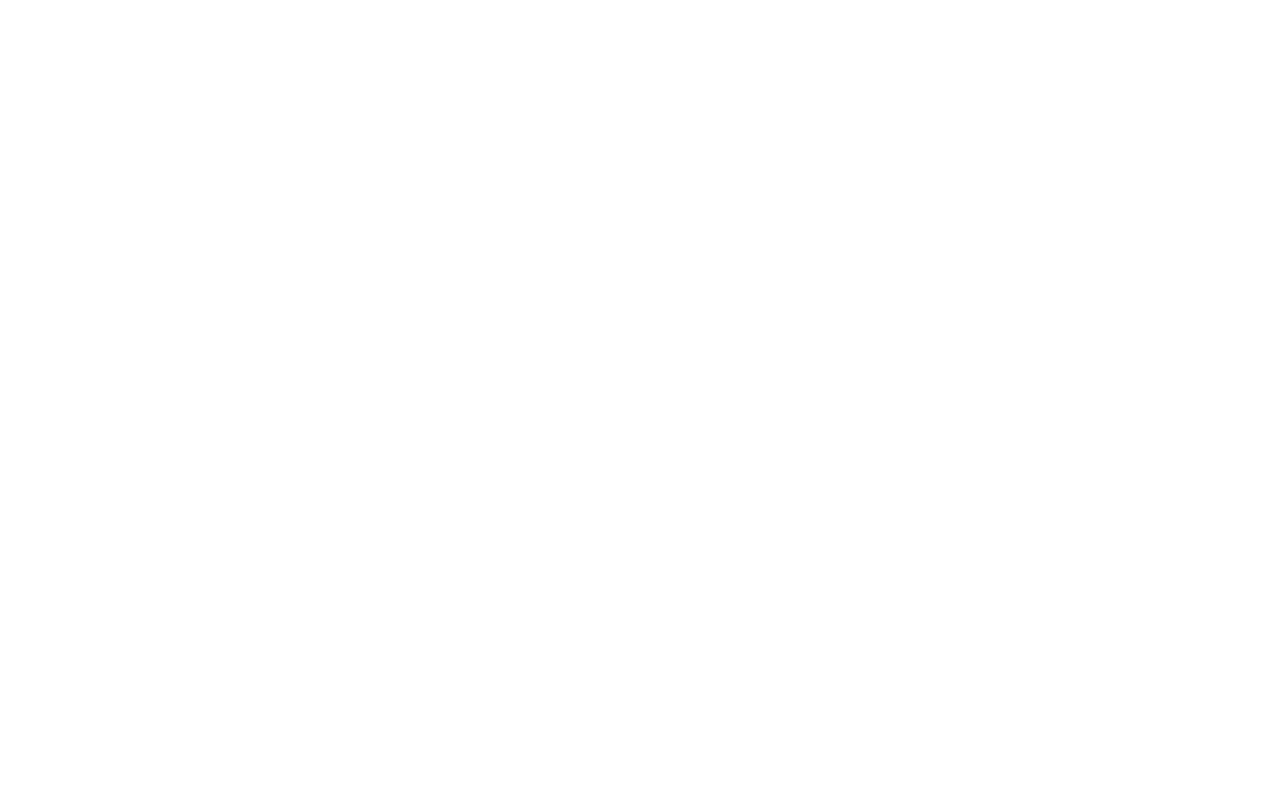
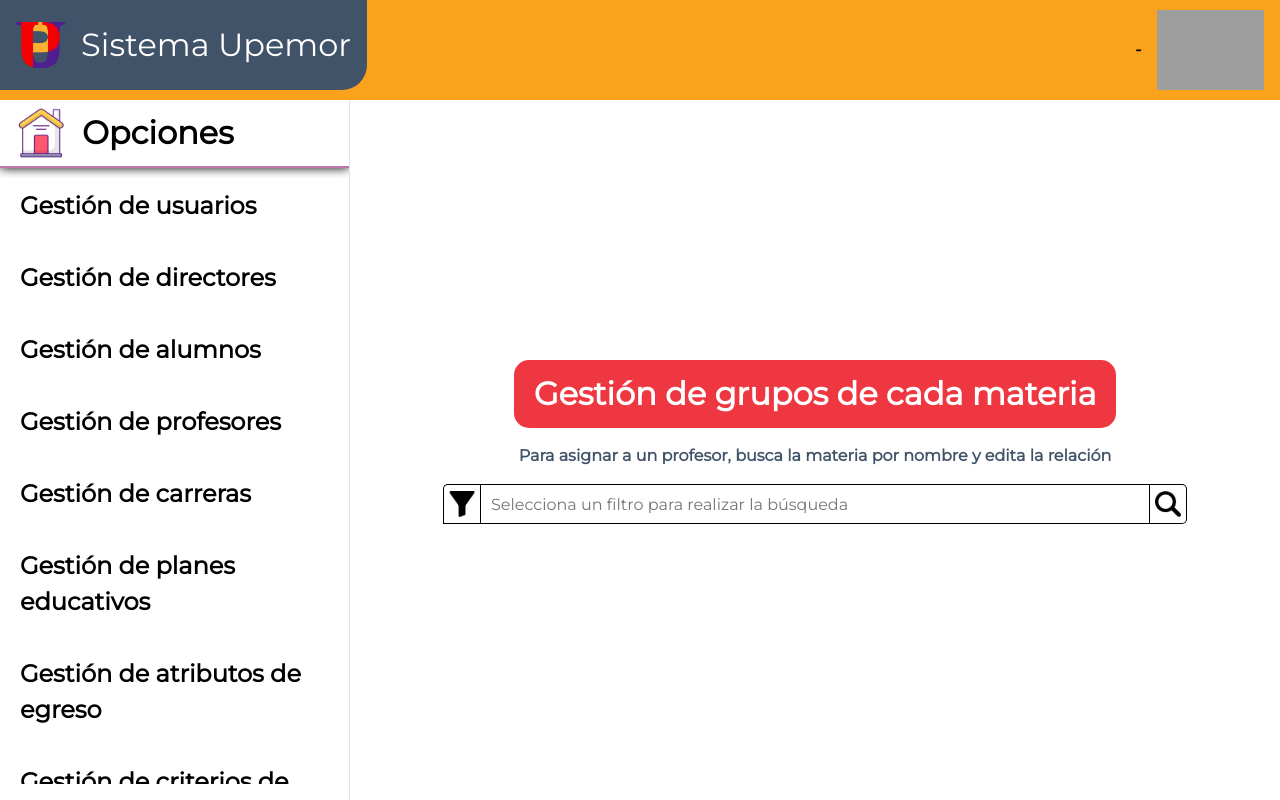
Before and after one commit to Gixarde3/EstadiaFrontend, a React (Vite) app: page /home/a-asignaturas in a window 1280 px wide. Before the commit this address had no page. Built offline with nearby package versions, Linux system fonts and the light colour scheme; sample sign-in values are in the browser's storage; grey boxes are pictures that could not be loaded.

Commit message:
Agregación de asignación de profesor  materia. Finalización panel de director

```diff
--- a/src/App.jsx
+++ b/src/App.jsx
@@ -29,6 +29,7 @@
 import GestionCohortes from "./pages/GestionCohortes";
 import GestionGrupos from "./pages/GestionGrupos";
 import GestionAlumnos from "./pages/GestionAlumnos";
+import GestionGrupoMaterias from "./pages/GestionGrupoMaterias";
 function App() {
   axios.defaults.withCredentials = true;
   return (
@@ -55,6 +56,7 @@
               <Route path="cohortes-estudiantiles" element={<GestionCohortes/>}/>
               <Route path="grupos" element={<GestionGrupos/>}/>
               <Route path="alumnos" element={<GestionAlumnos/>}/>
+              <Route path="a-asignaturas" element={<GestionGrupoMaterias/>}/>
               <Route path=":modelo/editar/:id" element={<Editar/>}/>
               <Route path=":modelo/nuevo" element={<Nuevo/>}/>
             </Route>
--- a/src/components/Aside.jsx
+++ b/src/components/Aside.jsx
@@ -59,7 +59,7 @@
                                 return <Link to={link} key={index} onClick={() => setIsOpen(!isOpen)}>{opcion}</Link>
                             })
                         }
-                        <button onClick={() => setUser(null)}>Cerrar sesión</button>
+                        <button onClick={() => setUser(null)} style={{cursor: "pointer"}}>Cerrar sesión</button>
                         </>
                     )
             }
--- /dev/null
+++ b/src/components/BarraBusquedaGrupoMaterias.jsx
@@ -0,0 +1,19 @@
+import BarraBusqueda from "./BarraBusqueda";
+function BarraBusquedaGrupoMaterias(props) {
+    const onSelect = props.onSelect || null;
+    const onSelectString = props.onSelectString || null;
+    const seleccionable = props.seleccionable;
+    const defaultId = props.defaultId;
+    console.log(defaultId)
+    const filtros = [
+        {
+            name: "Nombre de la asignatura",
+            filter: "nombre"
+        },
+    ]
+    return (
+        <BarraBusqueda filters={filtros} campoTitulo={"nombre"} modeloBuscar = "grupoMateria" onSelect={onSelect} seleccionable={seleccionable} defaultId={defaultId} onSelectString = {onSelectString}/>
+    );
+}
+
+export default BarraBusquedaGrupoMaterias;
--- a/src/components/BarraBusquedaSeleccionar.jsx
+++ b/src/components/BarraBusquedaSeleccionar.jsx
@@ -74,6 +74,11 @@
                 <BarraBusquedaAlumnos onSelect={onSelect} seleccionable={true} defaultId={defaultId} onSelectString = {setSelectedString}/>
             );
         }
+        else if (modelo === "grupoMateria"){
+            return (
+                <BarraBusquedaGrupoMaterias onSelect={onSelect} seleccionable={true} defaultId={defaultId} onSelectString = {setSelectedString}/>
+            );
+        }
         else {
             return (
                 <h1>Modelo no encontrado</h1>
--- a/src/pages/GestionAsignaturas.jsx
+++ b/src/pages/GestionAsignaturas.jsx
@@ -10,11 +10,6 @@
                 <BarraBusquedaAsignaturas />
                 <button id="agregar" onClick={() => navigate("/home/Asignatura/nuevo", {
                                                                                         state: [
-                                                                                            {
-                                                                                                clave: 'idProfesor',
-                                                                                                tipo: "number",
-                                                                                                obligatorio: true
-                                                                                            },
                                                                                             {
                                                                                                 clave: 'codigo',
                                                                                                 tipo: "text",
--- /dev/null
+++ b/src/pages/GestionGrupoMaterias.jsx
@@ -0,0 +1,18 @@
+import { useNavigate } from "react-router-dom";
+import BarraBusquedaAlumnos from "../components/BarraBusquedaAlumnos";
+import BarraBusquedaGrupoMaterias from "../components/BarraBusquedaGrupoMaterias";
+function GestionGrupoMaterias() {
+    const navigate = useNavigate();
+    return (
+        <>
+
+            <section id="principal">
+                <h1>Gestión de grupos de cada materia</h1>
+                <p className="aclaracion">Para asignar a un profesor, busca la materia por nombre y edita la relación</p>
+                <BarraBusquedaGrupoMaterias />
+            </section>
+        </>
+    );
+}
+
+export default GestionGrupoMaterias;
--- a/src/pages/Nuevo.jsx
+++ b/src/pages/Nuevo.jsx
@@ -118,9 +118,9 @@
                                         tipos[index] === "file" ?
                                         (
                                             <div style={{display: "flex", flexDirection: "column", alignItems:"center"}}>
-                                                <label className="button" for={key}>Seleccionar archivo</label>
+                                                <label className="button" htmlFor={key}>Seleccionar archivo</label>
                                                 <input type="file" style={{display:"none"}} onChange={(e) => {cambiarValor(key, e.target.files[0]); }} id={key}/>
-                                                {valores[key] && (<p>Archivo seleccionado: {valores[key].name}</p>)}
+                                                {valores[key] && (<p>Archivo seleccionado: {valores[key].valor.name}</p>)}
                                             </div>
                                         )
                                         :
```
